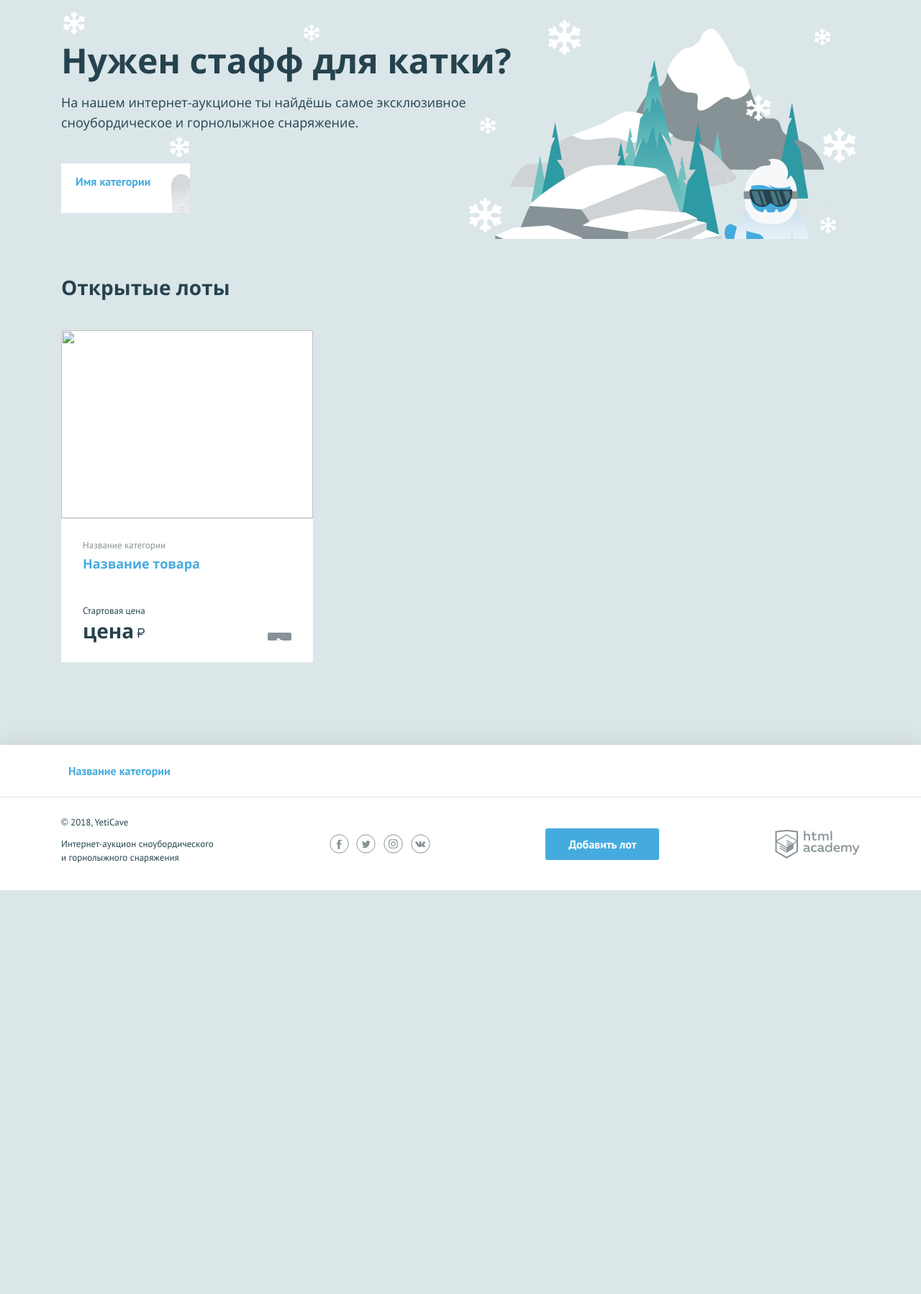
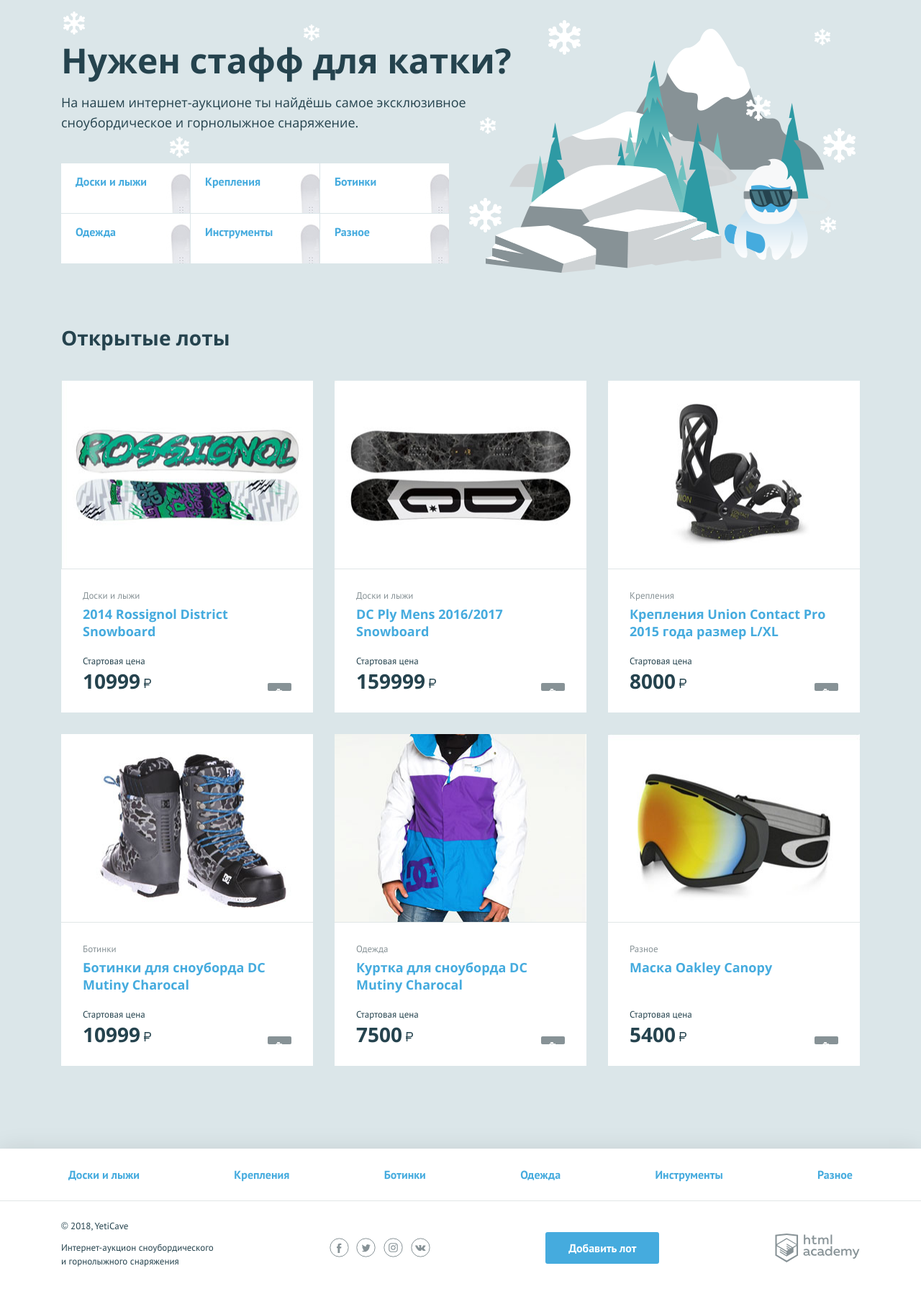
Before and after one commit to IrinaIv/104247-yeticave, a PHP site: page / in a window 1280 px wide. Shown: the part 107-1905 px from the top of the page at 72% size. Before the commit the page ends 1344 px from the top, so only its background shows below. Run offline with PHP 8.4, Linux system fonts and the light colour scheme.

Commit message:
added lot and categories data

```diff
--- a/index.php
+++ b/index.php
@@ -3,6 +3,45 @@
 
 $user_name = ''; // укажите здесь ваше имя
 $user_avatar = 'img/user.jpg';
+$categories = ['Доски и лыжи', 'Крепления', 'Ботинки', 'Одежда', 'Инструменты', 'Разное'];
+$lotList = [
+	0 => [
+		'title'		=> '2014 Rossignol District Snowboard',
+		'category'	=> 'Доски и лыжи',
+		'price'		=> 10999,
+		'url'		=> 'img/lot-1.jpg',
+	],
+	1 => [
+		'title'		=> 'DC Ply Mens 2016/2017 Snowboard',
+		'category'	=> 'Доски и лыжи',
+		'price'		=> 159999,
+		'url'		=> 'img/lot-2.jpg',
+	],
+	2 => [
+		'title'		=> 'Крепления Union Contact Pro 2015 года размер L/XL',
+		'category'	=> 'Крепления',
+		'price'		=> 8000,
+		'url'		=> 'img/lot-3.jpg',
+	],
+	3 => [
+		'title'		=> 'Ботинки для сноуборда DC Mutiny Charocal',
+		'category'	=> 'Ботинки',
+		'price'		=> 10999,
+		'url'		=> 'img/lot-4.jpg',
+	],
+	4 => [
+		'title'		=> 'Куртка для сноуборда DC Mutiny Charocal',
+		'category'	=> 'Одежда',
+		'price'		=> 7500,
+		'url'		=> 'img/lot-5.jpg',
+	],
+	5 => [
+		'title'		=> 'Маска Oakley Canopy',
+		'category'	=> 'Разное',
+		'price'		=> 5400,
+		'url'		=> 'img/lot-6.jpg',
+	],
+];
 ?>
 <!DOCTYPE html>
 <html lang="ru">
@@ -57,10 +96,11 @@
 			<p class="promo__text">На нашем интернет-аукционе ты найдёшь самое эксклюзивное сноубордическое и
 				горнолыжное снаряжение.</p>
 			<ul class="promo__list">
-				<!--заполните этот список из массива категорий-->
+				<?php foreach ($categories as $key => $val): ?>
 					<li class="promo__item promo__item--boards">
-					<a class="promo__link" href="pages/all-lots.html">Имя категории</a>
+						<a class="promo__link" href="pages/all-lots.html"><?=$val; ?></a>
 					</li>
+				<?php endforeach; ?>
 			</ul>
 		</section>
 		<section class="lots">
@@ -68,18 +108,18 @@
 				<h2>Открытые лоты</h2>
 			</div>
 			<ul class="lots__list">
-				<!--заполните этот список из массива с товарами-->
+				<?php foreach ($lotList as $key => $val): ?>
 					<li class="lots__item lot">
 						<div class="lot__image">
-						<img src="" width="350" height="260" alt="">
+							<img src="<?=$val['url']; ?>" width="350" height="260" alt="">
 						</div>
 						<div class="lot__info">
-						<span class="lot__category">Название категории</span>
-						<h3 class="lot__title"><a class="text-link" href="pages/lot.html">Название товара</a></h3>
+							<span class="lot__category"><?=$val['category']; ?></span>
+							<h3 class="lot__title"><a class="text-link" href="pages/lot.html"><?=$val['title']; ?></a></h3>
 							<div class="lot__state">
 								<div class="lot__rate">
 									<span class="lot__amount">Стартовая цена</span>
-								<span class="lot__cost">цена<b class="rub">р</b></span>
+									<span class="lot__cost"><?=$val['price']; ?><b class="rub">р</b></span>
 								</div>
 								<div class="lot__timer timer">
 
@@ -87,6 +127,7 @@
 							</div>
 						</div>
 					</li>
+				<?php endforeach; ?>
 			</ul>
 		</section>
 	</main>
@@ -95,10 +136,11 @@
 <footer class="main-footer">
 	<nav class="nav">
 		<ul class="nav__list container">
-			<!--заполните этот список из массива категорий-->
+			<?php foreach ($categories as $key => $val): ?>
 				<li class="nav__item">
-				<a href="pages/all-lots.html">Название категории</a>
+					<a href="pages/all-lots.html"><?=$val; ?></a>
 				</li>
+			<?php endforeach; ?>
 		</ul>
 	</nav>
 	<div class="main-footer__bottom container">
```
Lines whose indentation alone changed are shown as unchanged.
